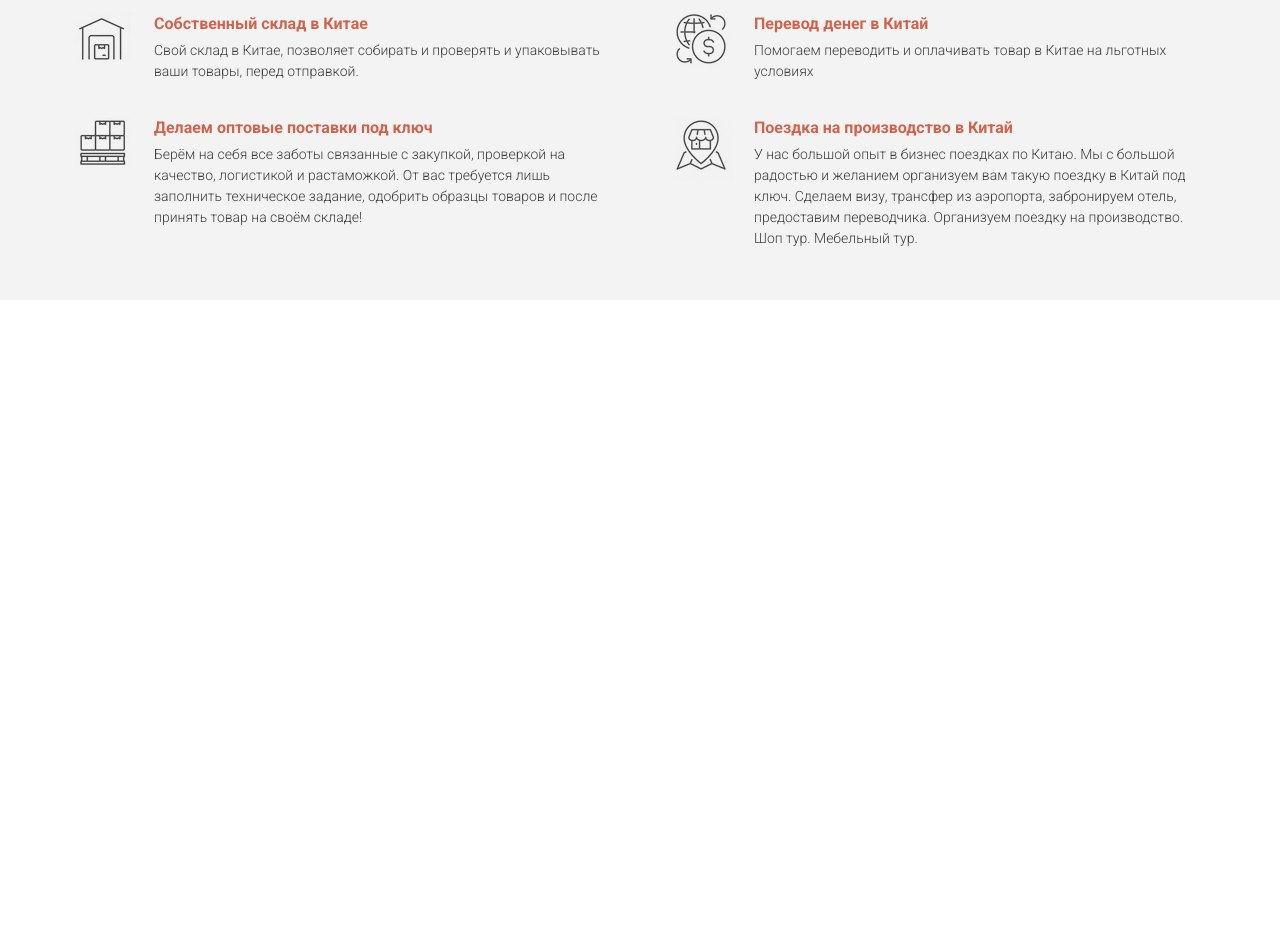
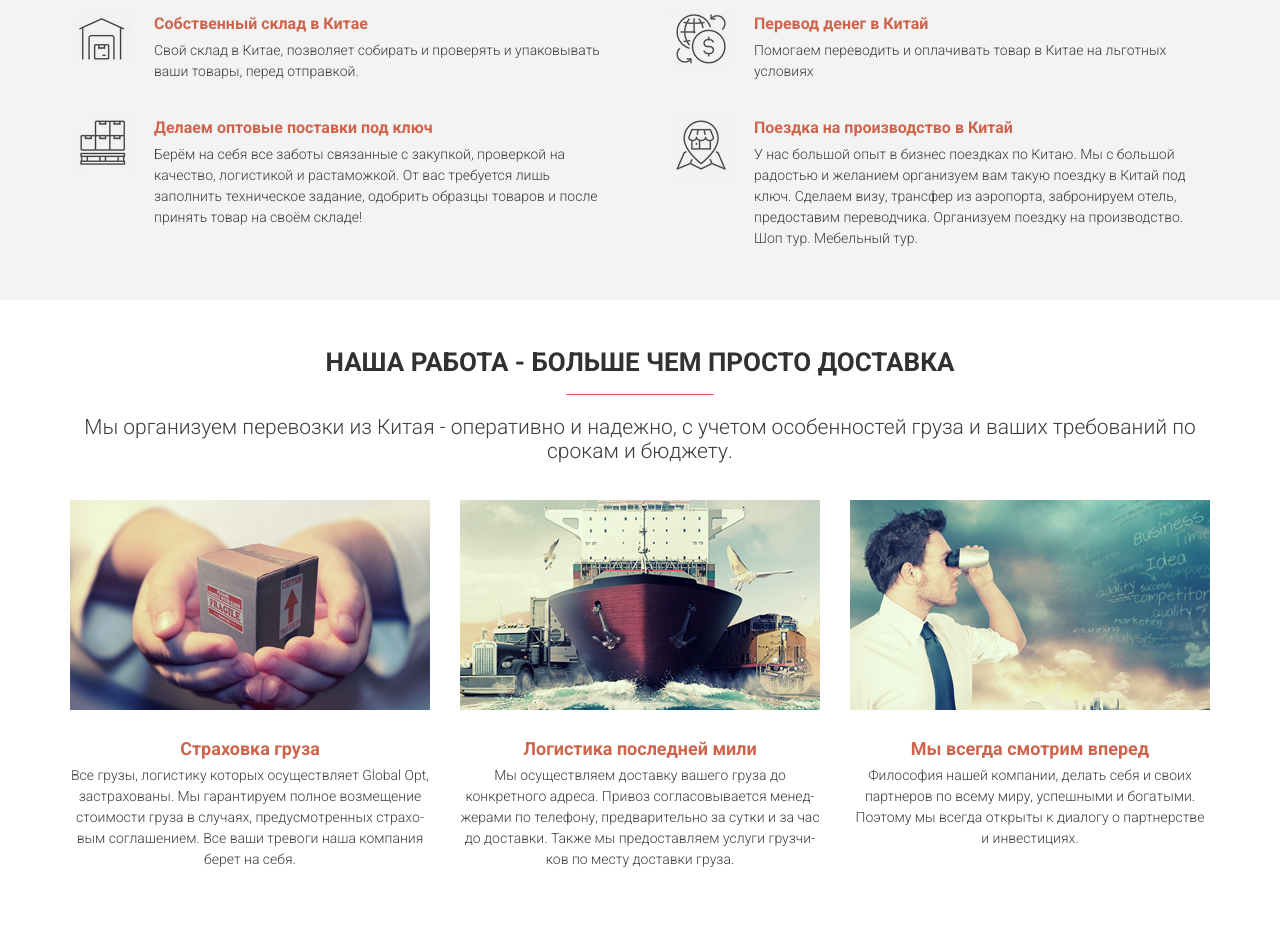
Before and after one commit to RustamOralkanov/glopt, a website: page src/index.html in a window 1280 px wide. Shown: the part 1036-1963 px from the top of the page. Before the commit the page ends 1336 px from the top, so only its background shows below. Drawn offline with nearby package versions, Linux system fonts and the light colour scheme; files that its build step writes are made by us from their sources; files whose address does not match are found by name.

Commit message:
add 3rd section

```diff
--- a/src/index.html
+++ b/src/index.html
@@ -137,7 +137,30 @@
                         <div class="prons__item-descr-text">У нас большой опыт в бизнес поездках по Китаю. Мы с большой радостью и желанием организуем вам такую поездку в Китай под ключ. Сделаем визу, трансфер из аэропорта, забронируем отель, предоставим переводчика. Организуем поездку на производство. Шоп тур. Мебельный тур.</div>
                     </div>
                 </div>
-
+            </div>
+        </div>
+    </section>
+    <section class="delivery">
+        <div class="container">
+            <div class="header">Наша работа - больше чем просто доставка</div>
+            <div class="divider"></div>
+            <div class="subheader">Мы организуем перевозки из Китая - оперативно и надежно, с учетом особенностей груза и ваших требований по срокам и бюджету.</div>
+            <div class="delivery__wrapper">
+                <div class="delivery__item">
+                    <img class="delivery__item-img" src="img/3rd_section/Layer 1.jpg" alt="insurance">
+                    <div class="delivery__item-text">Страховка груза</div>
+                    <div class="delivery__item-descr">Все грузы, логистику которых осуществляет Global Opt, застрахованы. Мы гарантируем полное возмещение стоимости груза в случаях, предусмотренных страхо- вым соглашением. Все ваши тревоги наша компания берет на себя.</div>
+                </div>
+                <div class="delivery__item">
+                    <img class="delivery__item-img" src="img/3rd_section/Layer 2.jpg" alt="last-mile">
+                    <div class="delivery__item-text">Логистика последней мили</div>
+                    <div class="delivery__item-descr">Мы осуществляем доставку вашего груза до конкретного адреса. Привоз согласовывается менед- жерами по телефону, предварительно за сутки и за час до доставки. Также мы предоставляем услуги грузчи- ков по месту доставки груза.</div>
+                </div>
+                <div class="delivery__item">
+                    <img class="delivery__item-img" src="img/3rd_section/Layer 3.jpg" alt="future">
+                    <div class="delivery__item-text">Мы всегда смотрим вперед</div>
+                    <div class="delivery__item-descr">Философия нашей компании, делать себя и своих партнеров по всему миру, успешными и богатыми. Поэтому мы всегда открыты к диалогу о партнерстве и инвестициях.</div>
+                </div>
             </div>
         </div>
     </section>
--- /dev/null
+++ b/src/sass/blocks/_delivery.scss
@@ -0,0 +1,32 @@
+.delivery {
+    padding: 51px 0 57px 0;
+    &__wrapper {
+        margin-top: 37px;
+        display: grid;
+        grid-template-columns: repeat(3, 360px);
+        grid-auto-rows: auto;
+        column-gap: 30px;
+    }
+    &__item {
+        &-img {
+            width: 360px;
+            height: 210px;
+            object-fit: contain;
+        }
+        &-text {
+            margin-top: 28px;
+            text-align: center;
+            font-size: 18px;
+            line-height: 22px;
+            font-weight: 700;
+            color: var(--main-color);
+        }
+        &-descr {
+            margin-top: 5px;
+            text-align: center;
+            font-size: 14px;
+            font-weight: 300;
+            color: var(--second-color);
+        }
+    }
+}
--- a/src/sass/blocks/_titles.scss
+++ b/src/sass/blocks/_titles.scss
@@ -6,3 +6,10 @@
     text-transform: uppercase;
     color: var(--header-two-color);
 }
+.subheader {
+    text-align: center;
+    font-size: 21px;
+    line-height: 24px;
+    font-weight: 300;
+    color: var(--second-color);
+}
--- a/src/sass/style.scss
+++ b/src/sass/style.scss
@@ -15,7 +15,15 @@
     margin: 0 auto;
 }
 
+.divider {
+    margin: 20px auto;
+    width: 148px;
+    height: 1px;
+    background-color: var(--main-color);
+}
+
 @import 'blocks/promo';
 @import 'blocks/buttons';
 @import 'blocks/titles';
 @import 'blocks/prons';
+@import 'blocks/delivery';
```
Also changed, not shown: dist/css/style.min.css, dist/index.html.
